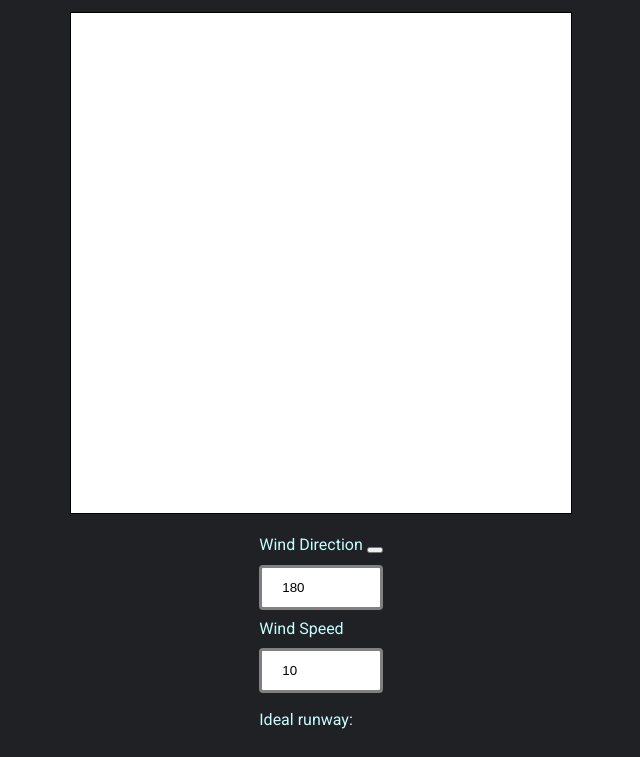
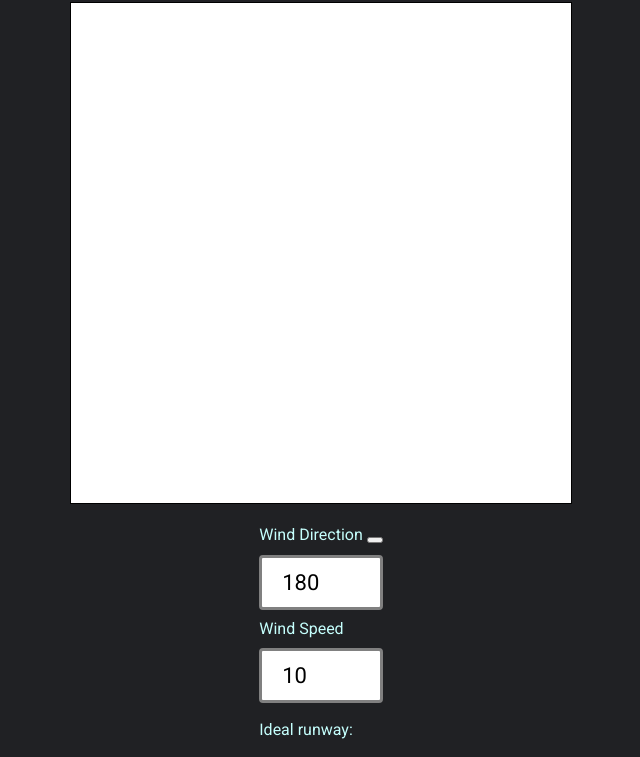
Before and after one commit to gstevenson/wind, a website built with webpack: page index.html in a window 1280 px wide. Shown: the part 54-811 px from the top of the page, without its empty margins (319-959 px from the left). Built offline with nearby package versions, Linux system fonts and the light colour scheme.

Commit message:
use roboto on the inputs

```diff
--- a/css/style.css
+++ b/css/style.css
@@ -361,7 +361,9 @@ label {
 .controls-container input[type='number'] {
     width: 100%; /* Full-width */
     padding: 12px 20px; /* Some padding */
-    margin: 8px 0; /* Some margin */
+    margin: 8px 0;
+    font-family: 'Roboto', sans-serif;
+    font-size: 22px;
     display: block; /* Making sure it's block level */
     border: 3px solid gray; /* Gray border */
     border-radius: 4px; /* Rounded borders */
```
